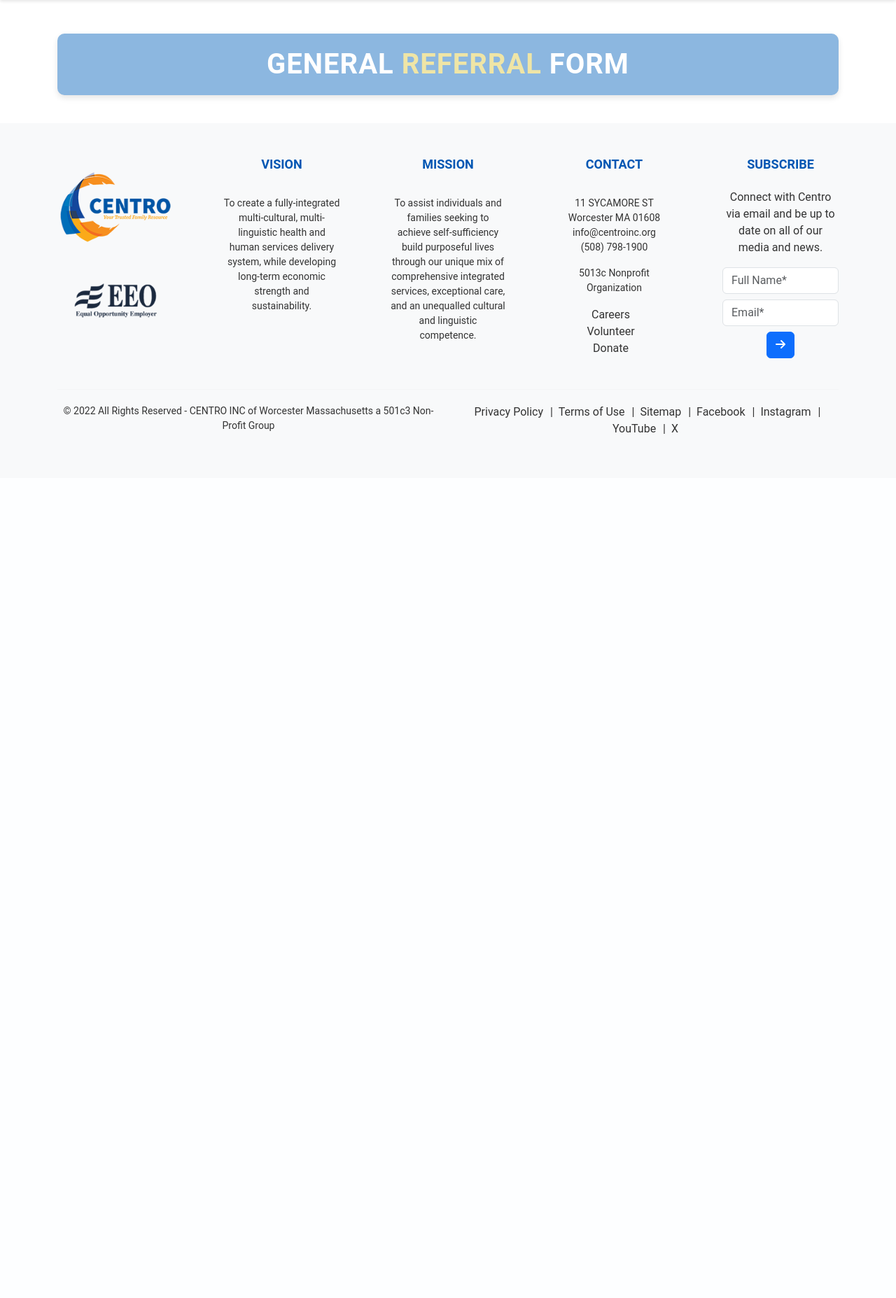
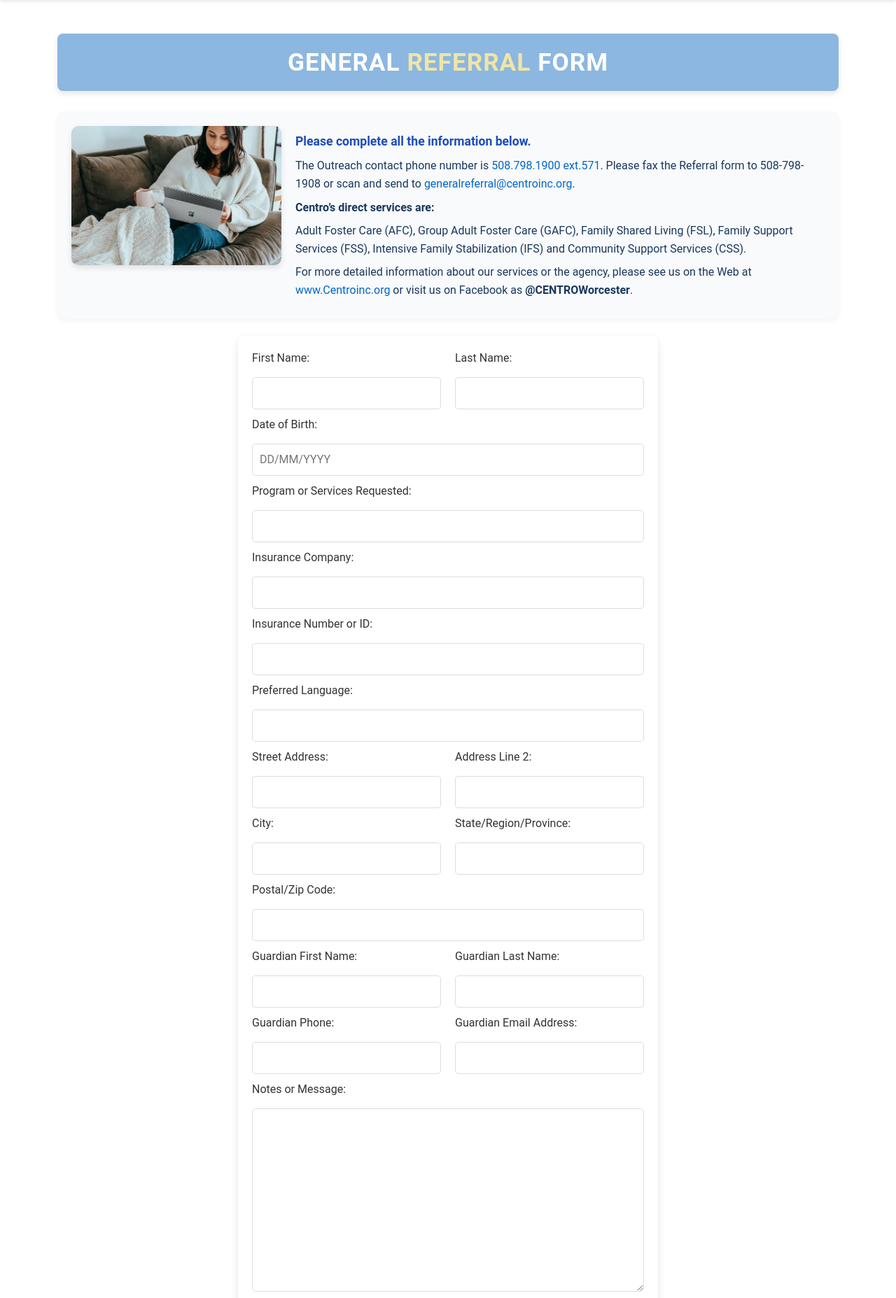
Before and after one commit to ahearndylan/CentroApp, a Django app: page /forms/referral/ in a window 1280 px wide. Shown: the part 247-2102 px from the top of the page at 70% size. Before the commit the page ends 867 px from the top, so only its background shows below. Run offline with Django 5.2, Linux system fonts and the light colour scheme.

Commit message:
Update referral form function

```diff
--- a/Centro/urls.py
+++ b/Centro/urls.py
@@ -24,18 +24,17 @@
 
     path('team/', user_views.team, name='team'),
 
-    # Contact pages
     path('contact/careers/', user_views.careers, name='careers'),
     path('contact/members/', user_views.members, name='members'),
     path('contact/privacy/', user_views.privacy, name='privacy'),
     path('contact/terms/', user_views.terms, name='terms'),
 
-    # Forms pages
     path('forms/compliance/', user_views.compliance_view, name='compliance'),
     path('forms/compliance_success/', user_views.compliance_success_view, name='compliance_success'),
-    path('forms/referral/', user_views.referral, name='referral'),
 
-    # Program pages
+    path('forms/referral/', user_views.referral_view, name='referral_form'),
+    path("forms/referral_success/", user_views.referral_success, name="referral_success"),
+
     path('programs/children/', user_views.children, name='children'),
     path('programs/community/', user_views.community, name='community'),
     path('programs/family/', user_views.family, name='family'),
--- a/users/forms.py
+++ b/users/forms.py
@@ -2,6 +2,31 @@
 from django import forms
 from django.contrib.auth.models import User
 from django.contrib.auth.forms import UserCreationForm
+
+
+class ReferralForm(forms.Form):
+    first_name = forms.CharField(label="First Name", max_length=100)
+    last_name = forms.CharField(label="Last Name", max_length=100)
+    date_of_birth = forms.DateField(label="Date of Birth", widget=forms.DateInput(format='%d-%m-%Y', attrs={'placeholder': 'DD/MM/YYYY'}))
+    program_or_services = forms.CharField(label="Program or Services Requested", max_length=255)
+    insurance_company = forms.CharField(label="Insurance Company", max_length=255)
+    insurance_number = forms.CharField(label="Insurance Number or ID", max_length=100)
+    preferred_language = forms.CharField(label="Preferred Language", max_length=100)
+    street_address = forms.CharField(label="Street Address", max_length=255)
+    address_line_2 = forms.CharField(label="Address Line 2", max_length=255, required=False)
+    city = forms.CharField(label="City", max_length=100)
+    state = forms.CharField(label="State/Region/Province", max_length=100)
+    postal_code = forms.CharField(label="Postal/Zip Code", max_length=20)
+    guardian_first_name = forms.CharField(label="Guardian First Name", max_length=100)
+    guardian_last_name = forms.CharField(label="Guardian Last Name", max_length=100)
+    guardian_phone = forms.CharField(label="Guardian Phone", max_length=20)
+    guardian_email = forms.EmailField(label="Guardian Email Address")
+    notes = forms.CharField(label="Notes or Message", widget=forms.Textarea, required=False)
+    referred_by = forms.CharField(label="Referred By", max_length=100)
+    date_of_referral = forms.DateField(label="Date of Referral", widget=forms.DateInput(format='%d-%m-%Y', attrs={'placeholder': 'DD/MM/YYYY'}))
+    referral_phone = forms.CharField(label="Phone", max_length=20)
+    referral_from = forms.CharField(label="From", max_length=100)
+
 
 class UserRegistrationForm(UserCreationForm):
     fname = forms.CharField(max_length=100, label="First Name")
--- a/users/templates/base.html
+++ b/users/templates/base.html
@@ -505,7 +505,7 @@
                 <span class="mx-3">|</span>
                 <a href="{% url 'news' %}">Newsletter</a>
                 <span class="mx-3">|</span>
-                <a href="{% url 'referral' %}">General Referral Form</a>
+                <a href="{% url 'referral_form' %}">General Referral Form</a>
                 <span class="mx-3"></span>
                 <span class="org-label">A 501(c)(3) Organization</span>
             </div>
@@ -604,7 +604,7 @@
                         <ul class="dropdown-menu">
                             <li><a class="dropdown-item" href="{% url 'forms' %}">More Info</a></li>
                             <li><a class="dropdown-item" href="{% url 'compliance' %}">Compliance Forms</a></li>
-                            <li><a class="dropdown-item" href="{% url 'referral' %}">General Referral</a></li>
+                            <li><a class="dropdown-item" href="{% url 'referral_form' %}">General Referral</a></li>
                         </ul>
                     </li>
                 </ul>
--- a/users/templates/forms/referral.html
+++ b/users/templates/forms/referral.html
@@ -10,6 +10,123 @@
     GENERAL <span class="title-highlight">REFERRAL</span> FORM
 </h2>
 
+<div class="referral-info-section">
+    <div class="referral-image">
+        <img src="{% static 'img/referral1.jpg' %}" alt="Referral Information" class="img-fluid">
+    </div>
+    <div class="referral-text">
+        <p class="info-heading">Please complete all the information below.</p>
+        <p>The Outreach contact phone number is <a href="tel:5087981900">508.798.1900 ext.571</a>.
+           Please fax the Referral form to 508-798-1908 or scan and send to
+           <a href="mailto:generalreferral@centroinc.org">generalreferral@centroinc.org</a>.</p>
+        <p><strong>Centro’s direct services are:</strong></p>
+        <p>Adult Foster Care (AFC), Group Adult Foster Care (GAFC), Family Shared Living (FSL),
+           Family Support Services (FSS), Intensive Family Stabilization (IFS) and Community Support Services (CSS).</p>
+        <p>For more detailed information about our services or the agency, please see us on the Web at
+           <a href="https://www.centroinc.org">www.Centroinc.org</a> or visit us on Facebook as
+           <strong>@CENTROWorcester</strong>.</p>
+    </div>
+</div>
+
+<br>
+
+<form method="post" class="referral-form">
+    {% csrf_token %}
+
+    <div class="form-row">
+        <div class="form-group">
+            {{ form.first_name.label_tag }} {{ form.first_name }}
+        </div>
+        <div class="form-group">
+            {{ form.last_name.label_tag }} {{ form.last_name }}
+        </div>
+    </div>
+
+    <div class="form-group">
+        {{ form.date_of_birth.label_tag }} {{ form.date_of_birth }}
+    </div>
+
+    <div class="form-group">
+        {{ form.program_or_services.label_tag }} {{ form.program_or_services }}
+    </div>
+
+    <div class="form-group">
+        {{ form.insurance_company.label_tag }} {{ form.insurance_company }}
+    </div>
+
+    <div class="form-group">
+        {{ form.insurance_number.label_tag }} {{ form.insurance_number }}
+    </div>
+
+    <div class="form-group">
+        {{ form.preferred_language.label_tag }} {{ form.preferred_language }}
+    </div>
+
+    <div class="form-row">
+        <div class="form-group">
+            {{ form.street_address.label_tag }} {{ form.street_address }}
+        </div>
+        <div class="form-group">
+            {{ form.address_line_2.label_tag }} {{ form.address_line_2 }}
+        </div>
+    </div>
+
+    <div class="form-row">
+        <div class="form-group">
+            {{ form.city.label_tag }} {{ form.city }}
+        </div>
+        <div class="form-group">
+            {{ form.state.label_tag }} {{ form.state }}
+        </div>
+    </div>
+
+    <div class="form-group">
+        {{ form.postal_code.label_tag }} {{ form.postal_code }}
+    </div>
+
+    <div class="form-row">
+        <div class="form-group">
+            {{ form.guardian_first_name.label_tag }} {{ form.guardian_first_name }}
+        </div>
+        <div class="form-group">
+            {{ form.guardian_last_name.label_tag }} {{ form.guardian_last_name }}
+        </div>
+    </div>
+
+    <div class="form-row">
+        <div class="form-group">
+            {{ form.guardian_phone.label_tag }} {{ form.guardian_phone }}
+        </div>
+        <div class="form-group">
+            {{ form.guardian_email.label_tag }} {{ form.guardian_email }}
+        </div>
+    </div>
+
+    <div class="form-group">
+        {{ form.notes.label_tag }} {{ form.notes }}
+    </div>
+
+    <div class="form-group">
+        {{ form.referred_by.label_tag }} {{ form.referred_by }}
+    </div>
+
+    <div class="form-group">
+        {{ form.date_of_referral.label_tag }} {{ form.date_of_referral }}
+    </div>
+
+    <div class="form-group">
+        {{ form.referral_phone.label_tag }} {{ form.referral_phone }}
+    </div>
+
+    <div class="form-group">
+        {{ form.referral_from.label_tag }} {{ form.referral_from }}
+    </div>
+
+    <button type="submit" class="btn btn-primary submit-btn">Submit</button>
+</form>
+
+<br>
+<br>
 
 {% endblock %}
 
@@ -19,10 +136,10 @@
     color: #ffffff;
     background-color: #8CB7E0;
     padding: 20px;
-    margin-bottom: 40px;
+    margin-bottom: 30px;
     letter-spacing: 1px;
-    border-radius: 10px;
-    font-size: 2.5rem;
+    border-radius: 8px;
+    font-size: 2.2rem;
     font-weight: bold;
     box-shadow: 0 4px 8px rgba(0, 0, 0, 0.1);
 }
@@ -30,5 +147,125 @@
 .title-highlight {
     color: #EFE5A6;
 }
+
+.referral-info-section {
+    display: flex;
+    gap: 20px;
+    padding: 20px;
+    border-radius: 10px;
+    background-color: #f9fafc;
+    box-shadow: 0 2px 8px rgba(0, 0, 0, 0.05);
+}
+
+.referral-image {
+    flex: 1;
+    max-width: 300px;
+}
+
+.referral-image img {
+    width: 100%;
+    border-radius: 10px;
+    box-shadow: 0 4px 8px rgba(0, 0, 0, 0.1);
+}
+
+.referral-text {
+    flex: 2;
+    color: #1a385d;
+    font-size: 1rem;
+    line-height: 1.6;
+}
+
+.info-heading {
+    font-size: 1.1rem;
+    font-weight: bold;
+    color: #1d4db8;
+    margin-bottom: 10px;
+}
+
+.referral-text p {
+    margin: 8px 0;
+}
+
+.referral-text a {
+    color: #0066cc;
+    text-decoration: none;
+}
+
+.referral-text a:hover {
+    text-decoration: underline;
+}
+
+.referral-form {
+    max-width: 600px;
+    margin: 0 auto;
+    padding: 20px;
+    background-color: #ffffff;
+    border-radius: 10px;
+    box-shadow: 0 4px 12px rgba(0, 0, 0, 0.1);
+}
+
+.form-row {
+    display: flex;
+    gap: 20px;
+}
+
+.form-group {
+    display: flex;
+    flex-direction: column;
+    gap: 15px;
+    flex: 1;
+}
+
+.referral-form input[type="text"],
+.referral-form input[type="email"],
+.referral-form input[type="tel"],
+.referral-form select,
+.referral-form textarea {
+    width: 100%;
+    padding: 10px;
+    font-size: 1rem;
+    border: 1px solid #ddd;
+    border-radius: 5px;
+    transition: border-color 0.3s;
+    margin-bottom: 10px;
+}
+
+.referral-form input:focus,
+.referral-form select:focus,
+.referral-form textarea:focus {
+    border-color: #8CB7E0;
+    outline: none;
+    box-shadow: 0 0 5px rgba(140, 183, 224, 0.4);
+}
+
+.submit-btn {
+    background-color: #8CB7E0;
+    color: #fff;
+    font-weight: bold;
+    padding: 12px;
+    border: none;
+    border-radius: 5px;
+    cursor: pointer;
+    transition: background-color 0.3s;
+}
+
+.submit-btn:hover {
+    background-color: #6ea5cc;
+}
+
+@media (max-width: 768px) {
+    .referral-info-section {
+        flex-direction: column;
+    }
+
+    .referral-form {
+        padding: 15px;
+    }
+
+    .form-row {
+        flex-direction: column;
+    }
+}
+
 </style>
 {% endblock %}
--- a/users/views.py
+++ b/users/views.py
@@ -6,6 +6,13 @@
 from django.conf import settings
 from .forms import ContactForm
 from .forms import ComplianceForm
+from django.core.mail import EmailMessage
+from django.http import HttpResponse
+from .forms import ReferralForm
+from reportlab.lib.pagesizes import letter
+from reportlab.pdfgen import canvas
+from io import BytesIO
+from reportlab.lib import colors
 
 
 def home(request):
@@ -160,3 +167,93 @@
 
 def compliance_success_view(request):
     return render(request, 'forms/compliance_success.html')
+
+
+
+
+def generate_pdf(referral_data):
+    buffer = BytesIO()
+    p = canvas.Canvas(buffer, pagesize=letter)
+
+    p.setFont("Helvetica-Bold", 16)
+    p.drawString(200, 750, "Referral Form")
+    p.setFont("Helvetica", 10)
+
+    p.setStrokeColor(colors.black)
+    p.setLineWidth(1)
+    p.line(50, 740, 550, 740)
+
+    x_start = 50
+    y_start = 720
+    line_height = 18
+
+    def draw_section_header(title, y_position):
+        p.setFont("Helvetica-Bold", 12)
+        p.drawString(x_start, y_position, title)
+        p.line(x_start, y_position - 2, x_start + 500, y_position - 2)
+        return y_position - line_height * 1.2
+
+    def format_field_name(field_name):
+        return field_name.replace("_", " ").title()
+
+    def draw_field(field, value, y_position):
+        formatted_field = format_field_name(field)
+        p.setFont("Helvetica-Bold", 10)
+        p.drawString(x_start, y_position, f"{formatted_field}:")
+        p.setFont("Helvetica", 10)
+        p.drawString(x_start + 150, y_position, str(value))
+        return y_position - line_height
+
+    sections = [
+        ("Client Information", ["first_name", "last_name", "date_of_birth", "preferred_language"]),
+        ("Program Details", ["program_or_services", "insurance_company", "insurance_number"]),
+        ("Address", ["street_address", "address_line_2", "city", "state", "postal_code"]),
+        ("Guardian Information", ["guardian_first_name", "guardian_last_name", "guardian_phone", "guardian_email"]),
+        ("Referral Information", ["referred_by", "date_of_referral", "referral_phone", "referral_from"]),
+    ]
+
+    for section_title, fields in sections:
+        y_start = draw_section_header(section_title, y_start)
+        for field in fields:
+            value = referral_data.get(field, "N/A")
+            y_start = draw_field(field, value, y_start)
+        y_start -= line_height
+
+    p.setFont("Helvetica", 8)
+    p.drawString(50, 20, "Generated by Centro Referral System")
+    p.drawRightString(550, 20, "Page 1")
+
+    p.showPage()
+    p.save()
+
+    pdf = buffer.getvalue()
+    buffer.close()
+    return pdf
+
+def referral_view(request):
+    if request.method == "POST":
+        form = ReferralForm(request.POST)
+        if form.is_valid():
+            referral_data = form.cleaned_data
+
+            pdf_content = generate_pdf(referral_data)
+
+            email = EmailMessage(
+                subject="General Referral Form",
+                body="Please find the attached referral form.",
+                from_email=settings.DEFAULT_FROM_EMAIL,
+                to=[settings.EMAIL_HOST_USER],
+            )
+            email.attach("referral_form.pdf", pdf_content, "application/pdf")
+            email.send()
+
+            return redirect('referral_success')
+        else:
+            print(form.errors)
+    else:
+        form = ReferralForm()
+
+    return render(request, "forms/referral.html", {"form": form})
+
+def referral_success(request):
+    return render(request, 'forms/referral_success.html')
```
Also changed, not shown: users/templates/forms/referral_success.html (added, +63 -0 lines), static/img/referral1.jpg (added).
